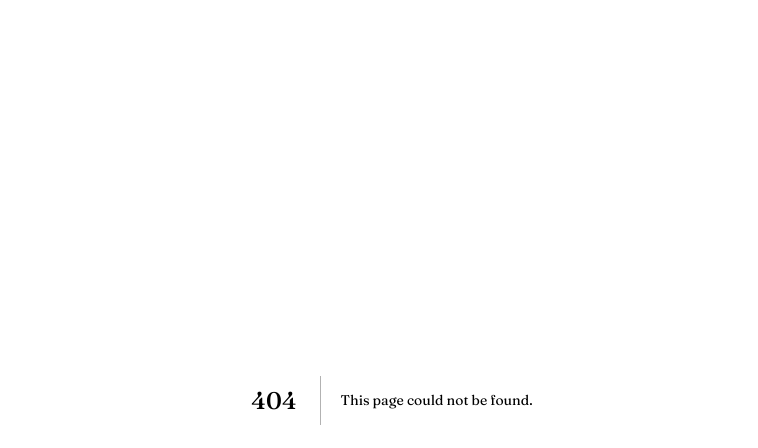
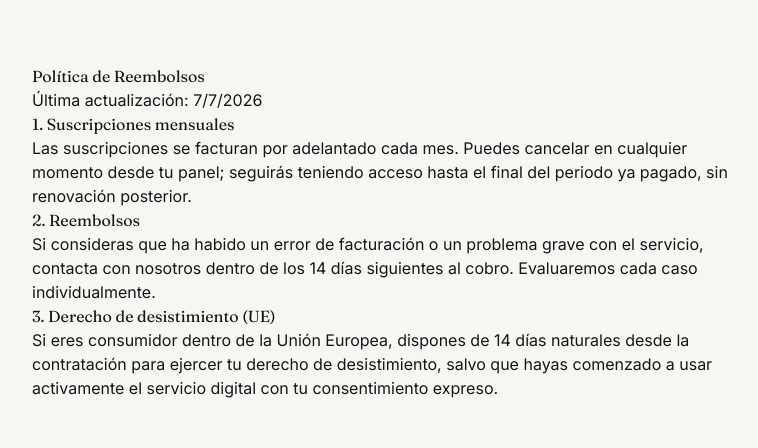
Before and after one commit to johnimrtnzz/rutalinea-seo, a Next.js app: page /reembolsos in a window 1280 px wide. Before the commit this address had no page. Shown: the top 448 px of the page, without its empty margins (248-1006 px from the left). Built offline with nearby package versions, Linux system fonts and the light colour scheme.

Commit message:
Create page.tsx

```diff
--- /dev/null
+++ b/app/reembolsos/page.tsx
@@ -0,0 +1,19 @@
+export const metadata = { title: "Política de Reembolsos — Rutalinea SEO" };
+
+export default function ReembolsosPage() {
+  return (
+    <div className="max-w-3xl mx-auto px-6 py-16 prose">
+      <h1>Política de Reembolsos</h1>
+      <p>Última actualización: {new Date().toLocaleDateString("es-ES")}</p>
+
+      <h2>1. Suscripciones mensuales</h2>
+      <p>Las suscripciones se facturan por adelantado cada mes. Puedes cancelar en cualquier momento desde tu panel; seguirás teniendo acceso hasta el final del periodo ya pagado, sin renovación posterior.</p>
+
+      <h2>2. Reembolsos</h2>
+      <p>Si consideras que ha habido un error de facturación o un problema grave con el servicio, contacta con nosotros dentro de los 14 días siguientes al cobro. Evaluaremos cada caso individualmente.</p>
+
+      <h2>3. Derecho de desistimiento (UE)</h2>
+      <p>Si eres consumidor dentro de la Unión Europea, dispones de 14 días naturales desde la contratación para ejercer tu derecho de desistimiento, salvo que hayas comenzado a usar activamente el servicio digital con tu consentimiento expreso.</p>
+    </div>
+  );
+}
```
